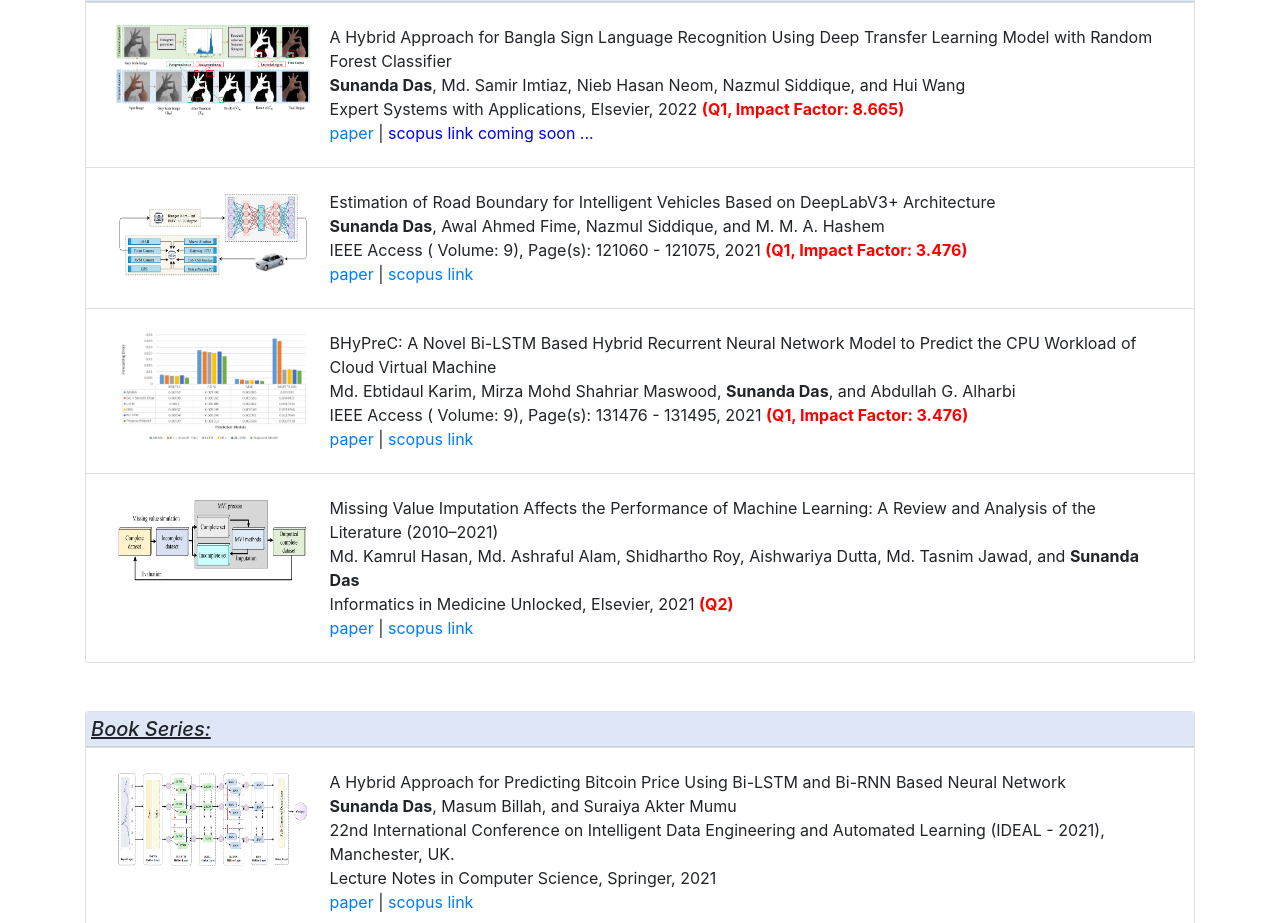
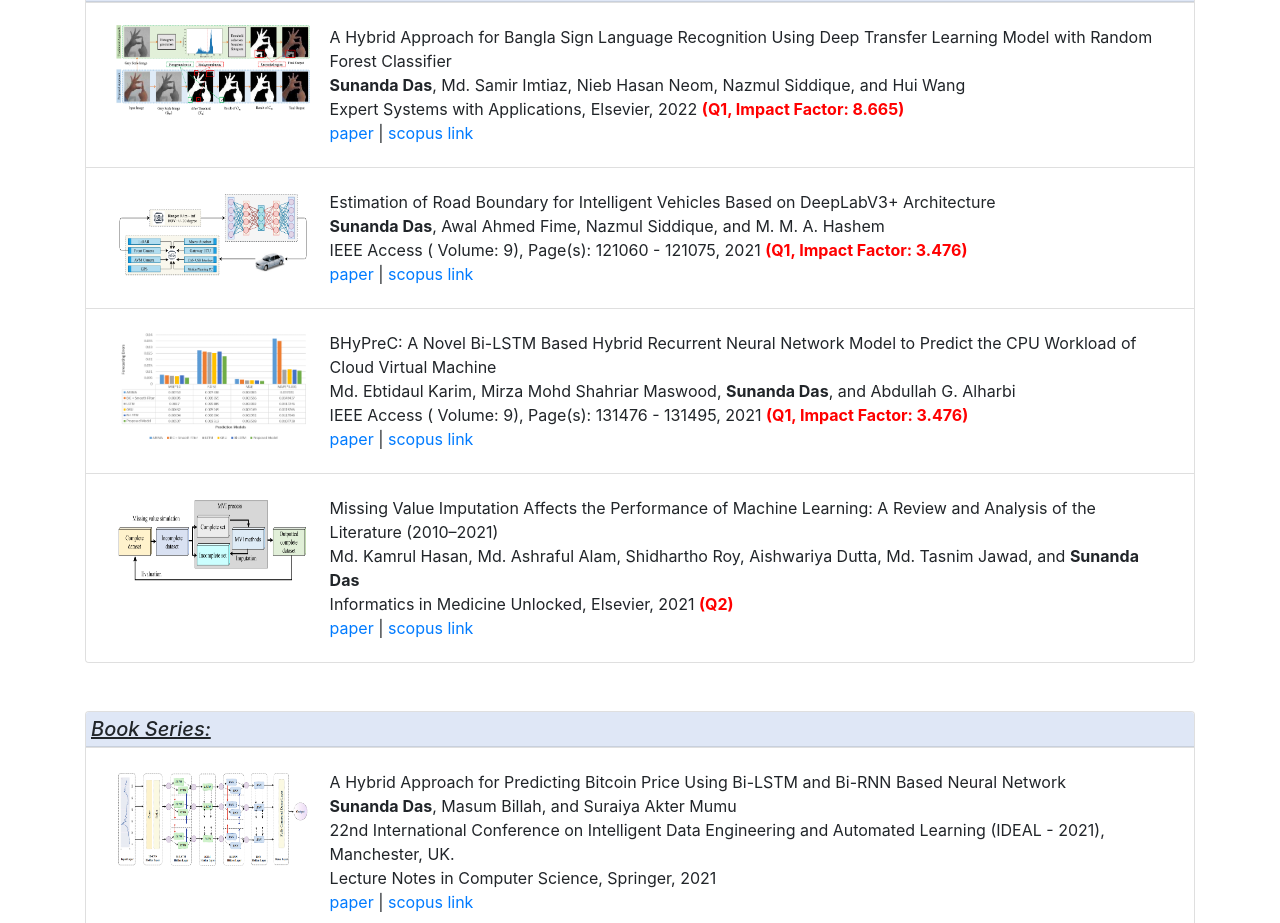
Before and after one commit to das-sunanda/das-sunanda.github.io, a website: page index.html in a window 1280 px wide. Shown: the part 1660-2583 px from the top of the page. Drawn offline with Linux system fonts and the light colour scheme.

Commit message:
new update

```diff
--- a/index.html
+++ b/index.html
@@ -220,7 +220,7 @@
           <strong>Sunanda Das</strong>, Md. Samir Imtiaz, Nieb Hasan Neom, Nazmul Siddique, and Hui Wang
           <br>
           Expert Systems with Applications, Elsevier, 2022 <b style="color:red;">(Q1, Impact Factor: 8.665)</b><br>
-          <a href="https://www.sciencedirect.com/science/article/pii/S0957417422019327" target="_blank">paper</a> | <r style="color:blue;">scopus link coming soon ...</r>
+          <a href="https://www.sciencedirect.com/science/article/pii/S0957417422019327" target="_blank">paper</a> | <a href="http://www.scopus.com/inward/record.url?eid=2-s2.0-85140138195&partnerID=MN8TOARS" target="_blank">scopus link</a>
           <br>
         </td>
       </tr>
```
